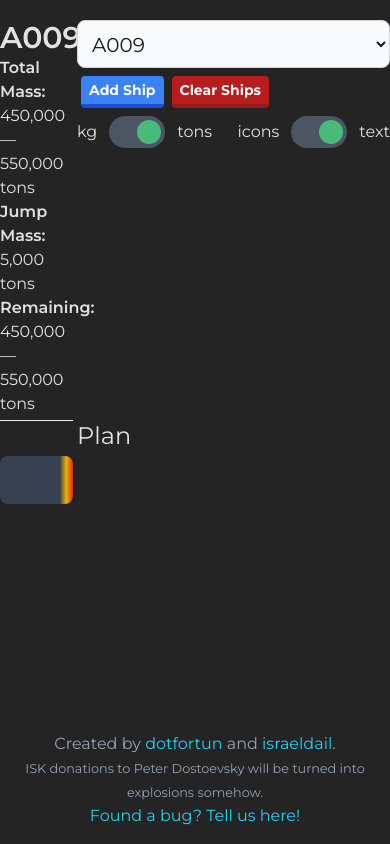
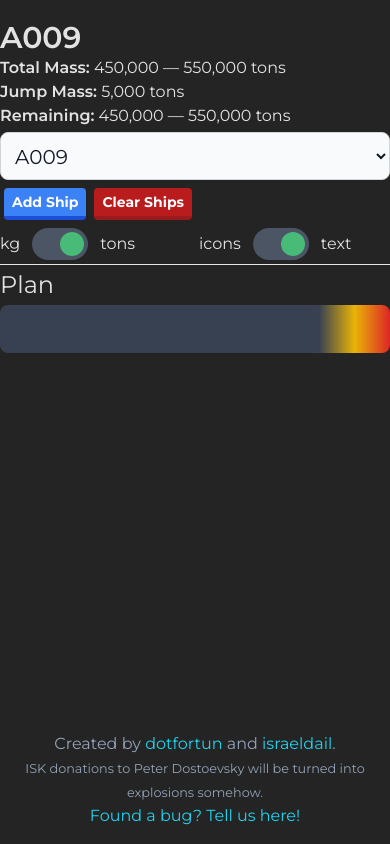
Before and after one commit to dotfortun/wormroller, a Vue app: page / in a window 390 px wide. Built offline with nearby package versions, Linux system fonts and the light colour scheme.

Commit message:
progress on mobile resp

```diff
--- a/src/style.css
+++ b/src/style.css
@@ -62,3 +62,19 @@ button {
     text-align: center;
   }
 }
+
+@media (min-width: 481px) and (max-width: 767px) {
+  main {
+    display: flex;
+    flex-direction: column;
+  }
+}
+
+@media (max-width: 480px) {
+  main {
+    display: flex;
+    flex-direction: column;
+  }
+
+
+}
```
